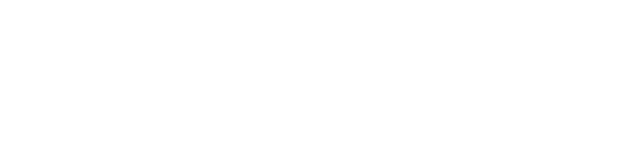
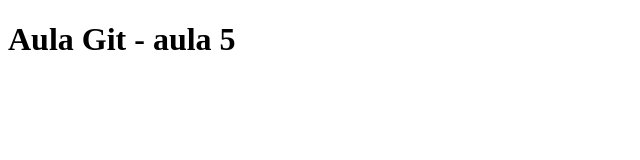
Before and after one commit to MarioAlvesQA/aula-cinco-git, a plain HTML site: page index.html in a window 1280 px wide. Shown: the whole page, without its empty margins (0-640 px from the left). Drawn offline with Linux system fonts and the light colour scheme.

Commit message:
alteracao index.html Mario Teste

```diff
--- a/index.html
+++ b/index.html
@@ -6,6 +6,6 @@
     <title> Aula de Git </title>
 </head>
 <body>
-
+   <h1> Aula Git - aula 5 </h1>
 </body>
 </html>
```
